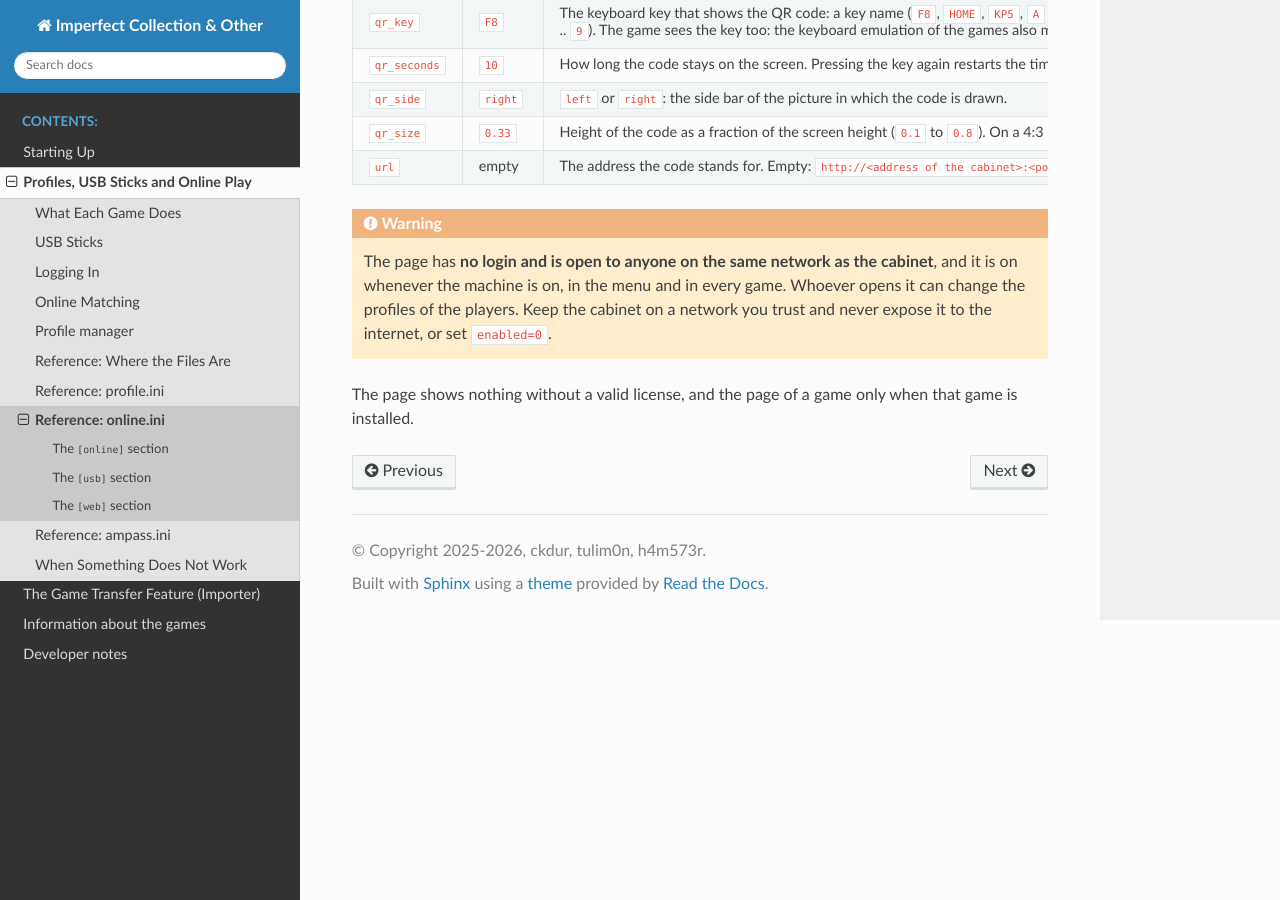
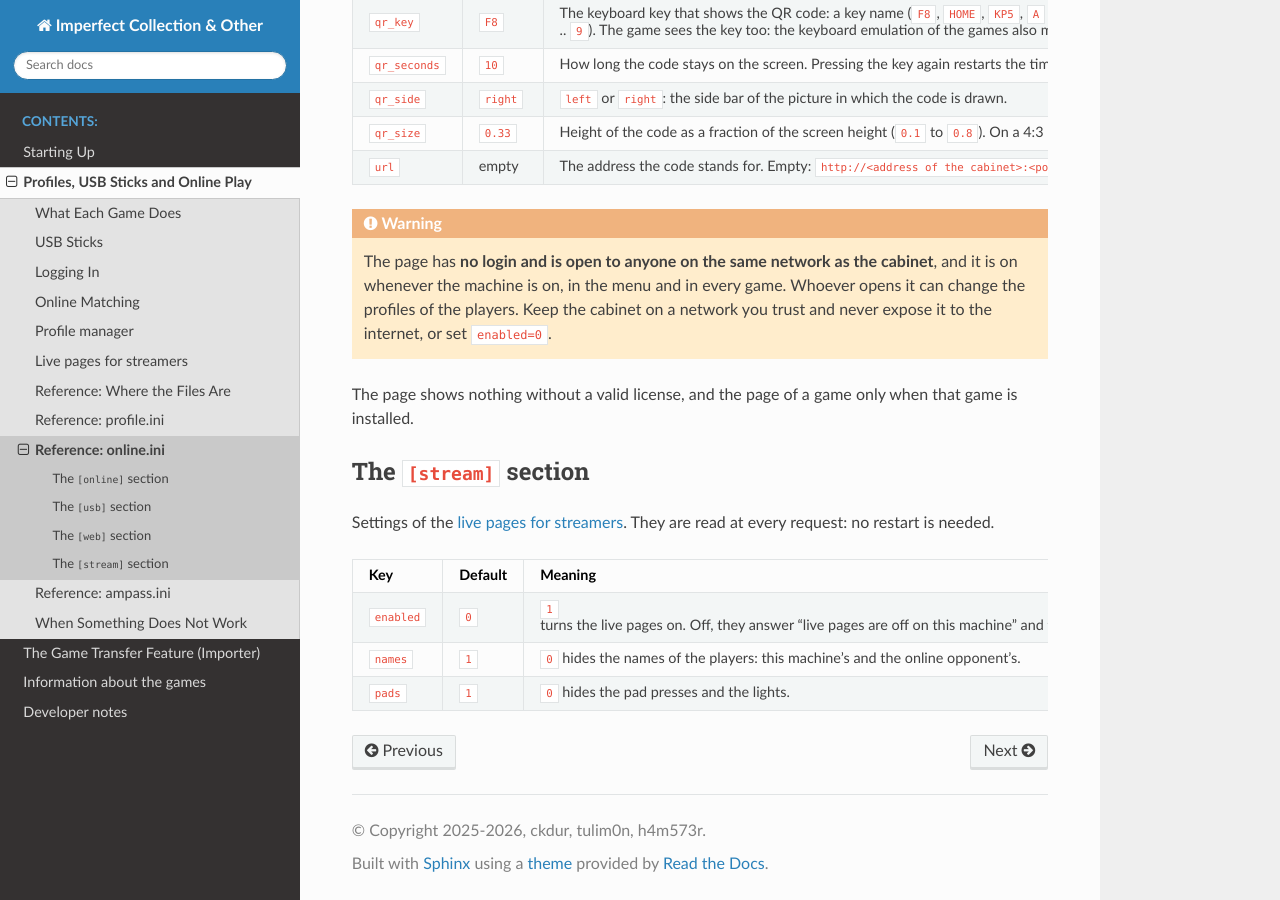
Before and after one commit to ckdur/imperfect-manual, a Sphinx documentation site: the page built from docs/online/online_ini.rst, in a window 1280 px wide and 900 px high, scrolled down 1481 px. Built offline with Sphinx 7.4.7 and the Read the Docs theme 3.1.0, drawn with Linux system fonts in a browser that asks for light colours.

Commit message:
Live pages for streamers: song, online match scores, pads; [stream] of online.ini
Co-Authored-By: Claude Opus 5.5 <noreply@anthropic.com>

```diff
--- a/docs/online/intro.rst
+++ b/docs/online/intro.rst
@@ -17,6 +17,8 @@ This chapter is split so that you can go straight to what you need:
   and :ref:`Online Matching <online_matching_section>`.
 - **From your phone**: :ref:`the Profile manager <online_web_section>`,
   a web page of the cabinet to see and edit your profile.
+- **For streamers**: :ref:`the live pages <online_streaming_section>` (song,
+  online match scores, pads) as a browser source.
 - **Reference**: :ref:`where every file is <online_files_section>`, and the
   format of each one: :ref:`profile.ini <online_profile_ini_section>`,
   :ref:`online.ini <online_online_ini_section>` (with the ``[web]`` section
--- a/docs/online/online_ini.rst
+++ b/docs/online/online_ini.rst
@@ -144,3 +144,30 @@ Settings of the :ref:`Profile manager <online_web_section>`.
 
 The page shows nothing without a valid license, and the page of a game only
 when that game is installed.
+
+.. _online_stream_ini_section:
+
+The ``[stream]`` section
+------------------------
+
+Settings of the :ref:`live pages for streamers <online_streaming_section>`.
+They are read at every request: no restart is needed.
+
+.. list-table::
+   :header-rows: 1
+   :widths: 18 14 68
+
+   * - Key
+     - Default
+     - Meaning
+   * - ``enabled``
+     - ``0``
+     - ``1`` turns the live pages on. Off, they answer "live pages are off on
+       this machine" and the Profile manager is not affected.
+   * - ``names``
+     - ``1``
+     - ``0`` hides the names of the players: this machine's and the online
+       opponent's.
+   * - ``pads``
+     - ``1``
+     - ``0`` hides the pad presses and the lights.
```
Also changed, not shown: other parts of docs/online/intro.rst (+1 -0 lines), docs/online/streaming.rst (added, +65 -0 lines).
